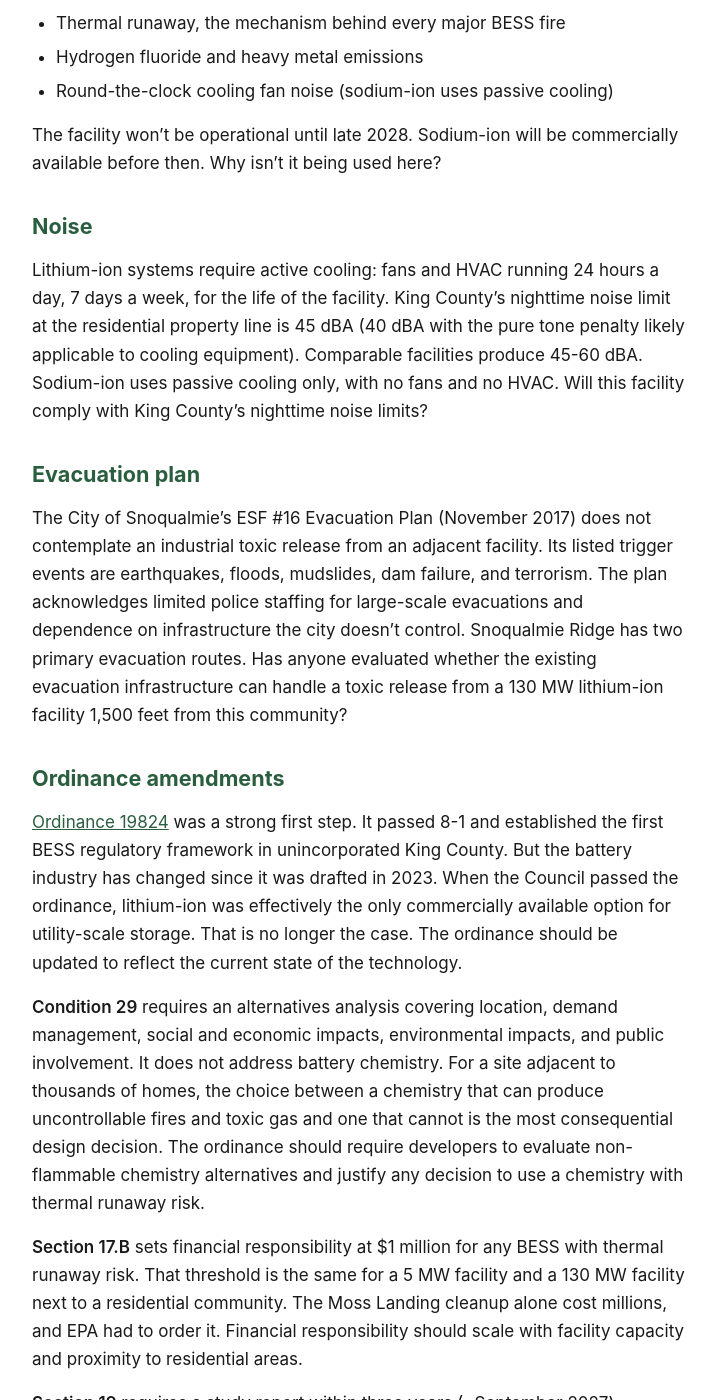
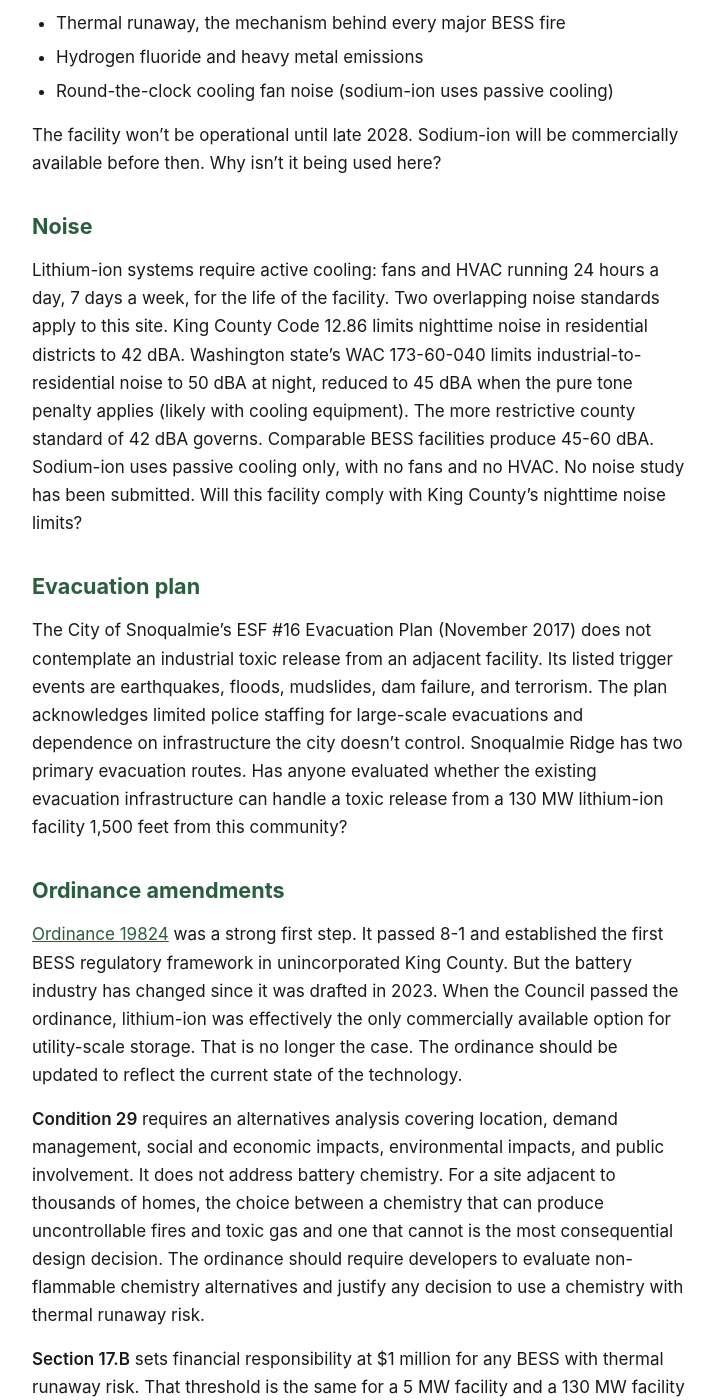
Before and after one commit to calef/cascadia-ridge-bess, a Jekyll site: the page built from _pages/what-we-are-asking.md, in a window 1280 px wide and 1400 px high, scrolled down 505 px. Shown: the whole window, without its empty margins (280-996 px from the left). Built offline with Jekyll 4.4.1, drawn with Linux system fonts in a browser that asks for light colours; some of the changed text lies outside the part shown.

Commit message:
Deploy site 2026-03-24-120338

```diff
--- a/_pages/what-we-are-asking.md
+++ b/_pages/what-we-are-asking.md
@@ -18,7 +18,7 @@ The facility won't be operational until late 2028. Sodium-ion will be commercial
 
 ## Noise
 
-Lithium-ion systems require active cooling: fans and HVAC running 24 hours a day, 7 days a week, for the life of the facility. King County's nighttime noise limit at the residential property line is 45 dBA (40 dBA with the pure tone penalty likely applicable to cooling equipment). Comparable facilities produce 45-60 dBA. Sodium-ion uses passive cooling only, with no fans and no HVAC. Will this facility comply with King County's nighttime noise limits?
+Lithium-ion systems require active cooling: fans and HVAC running 24 hours a day, 7 days a week, for the life of the facility. Two overlapping noise standards apply to this site. King County Code 12.86 limits nighttime noise in residential districts to 42 dBA. Washington state's WAC 173-60-040 limits industrial-to-residential noise to 50 dBA at night, reduced to 45 dBA when the pure tone penalty applies (likely with cooling equipment). The more restrictive county standard of 42 dBA governs. Comparable BESS facilities produce 45-60 dBA. Sodium-ion uses passive cooling only, with no fans and no HVAC. No noise study has been submitted. Will this facility comply with King County's nighttime noise limits?
 
 ## Evacuation plan
 
@@ -30,7 +30,7 @@ The City of Snoqualmie's ESF #16 Evacuation Plan (November 2017) does not contem
 
 **Condition 29** requires an alternatives analysis covering location, demand management, social and economic impacts, environmental impacts, and public involvement. It does not address battery chemistry. For a site adjacent to thousands of homes, the choice between a chemistry that can produce uncontrollable fires and toxic gas and one that cannot is the most consequential design decision. The ordinance should require developers to evaluate non-flammable chemistry alternatives and justify any decision to use a chemistry with thermal runaway risk.
 
-**Section 17.B** sets financial responsibility at $1 million for any BESS with thermal runaway risk. That threshold is the same for a 5 MW facility and a 130 MW facility next to a residential community. The Moss Landing cleanup alone cost millions, and EPA had to order it. Financial responsibility should scale with facility capacity and proximity to residential areas.
+**Section 17.B** sets financial responsibility at $1 million for any BESS with thermal runaway risk. That threshold is the same for a 5 MW facility and a 130 MW facility next to a residential community. The Moss Landing cleanup required EPA to invoke CERCLA (Superfund) authority and order Vistra to remove approximately 100,000 battery modules, roughly 55% of which were damaged. The total cost has not been disclosed, but the scale of the federal response makes clear it is orders of magnitude above $1 million. Financial responsibility should scale with facility capacity and proximity to residential areas.
 
 **Section 19** requires a study report within three years (~September 2027) evaluating technology changes and whether the financial responsibility levels are adequate. Cascadia Ridge is providing that answer ahead of schedule. The first major project through the ordinance is demonstrating exactly the gaps the study was designed to find.
 
```
